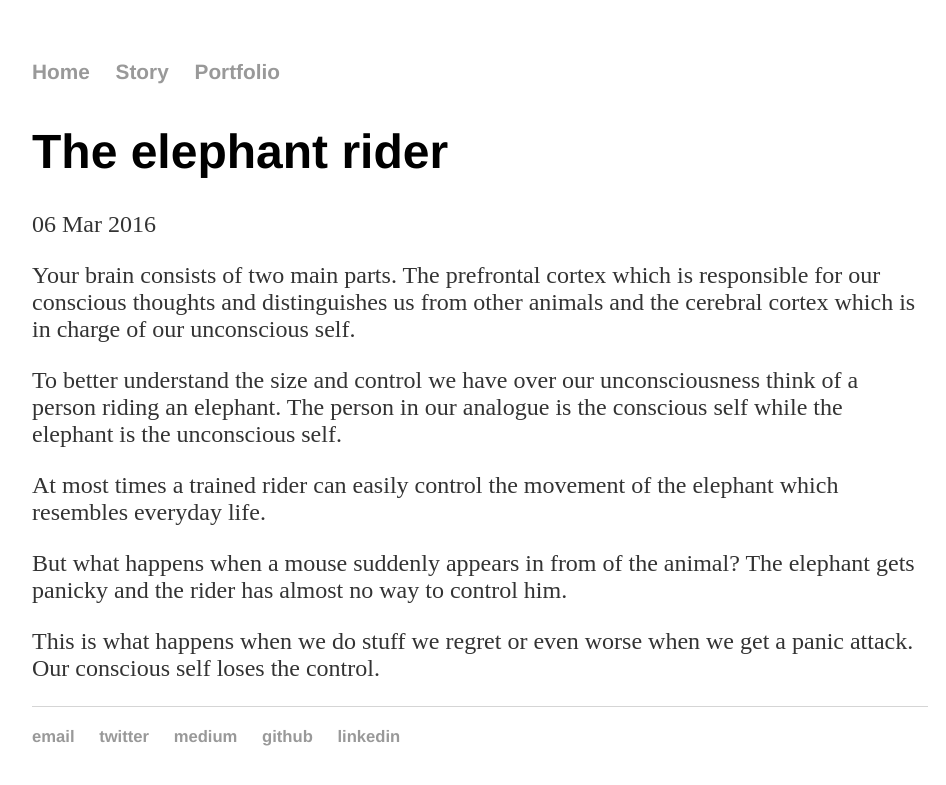
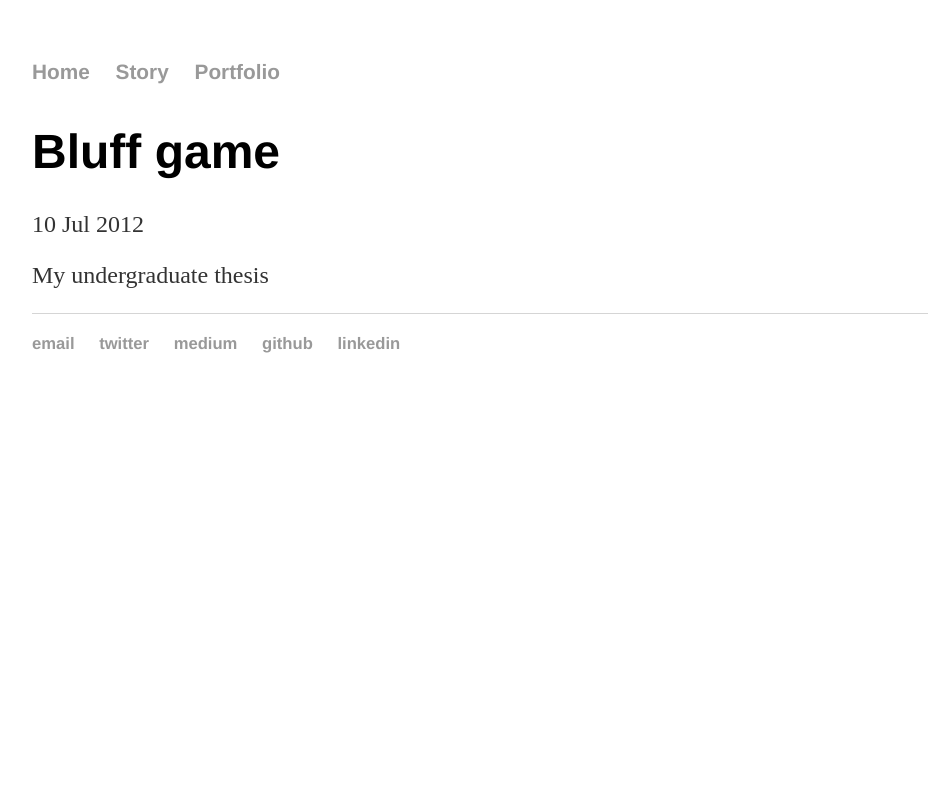
Before and after one commit to nsorros/nsorros.github.io, a Jekyll site: the page built from _posts/2016-02-25-the-elephant-rider.md, in a window 1280 px wide. Shown: the top 785 px of the page, without its empty margins (160-1106 px from the left). Built offline with Jekyll 4.4.1, drawn with Linux system fonts in a browser that asks for light colours.

Commit message:
Update 2016-02-25-the-elephant-rider.md

```diff
--- a/_posts/2016-02-25-the-elephant-rider.md
+++ b/_posts/2016-02-25-the-elephant-rider.md
@@ -1,15 +1,7 @@
 ---
 layout: post
-title: The elephant rider
-date: 2016-03-06
+title: Bluff game
+date: 2012-07-10
 ---
 
-Your brain consists of two main parts. The prefrontal cortex which is responsible for our conscious thoughts and distinguishes us from other animals and the cerebral cortex which is in charge of our unconscious self.
-
-To better understand the size and control we have over our unconsciousness think of a person riding an elephant. The person in our analogue is the conscious self while the elephant is the unconscious self.
-
-At most times a trained rider can easily control the movement of the elephant which resembles everyday life.
-
-But what happens when a mouse suddenly appears in from of the animal? The elephant gets panicky and the rider has almost no way to control him.
-
-This is what happens when we do stuff we regret or even worse when we get a panic attack. Our conscious self loses the control.
+My undergraduate thesis
```
